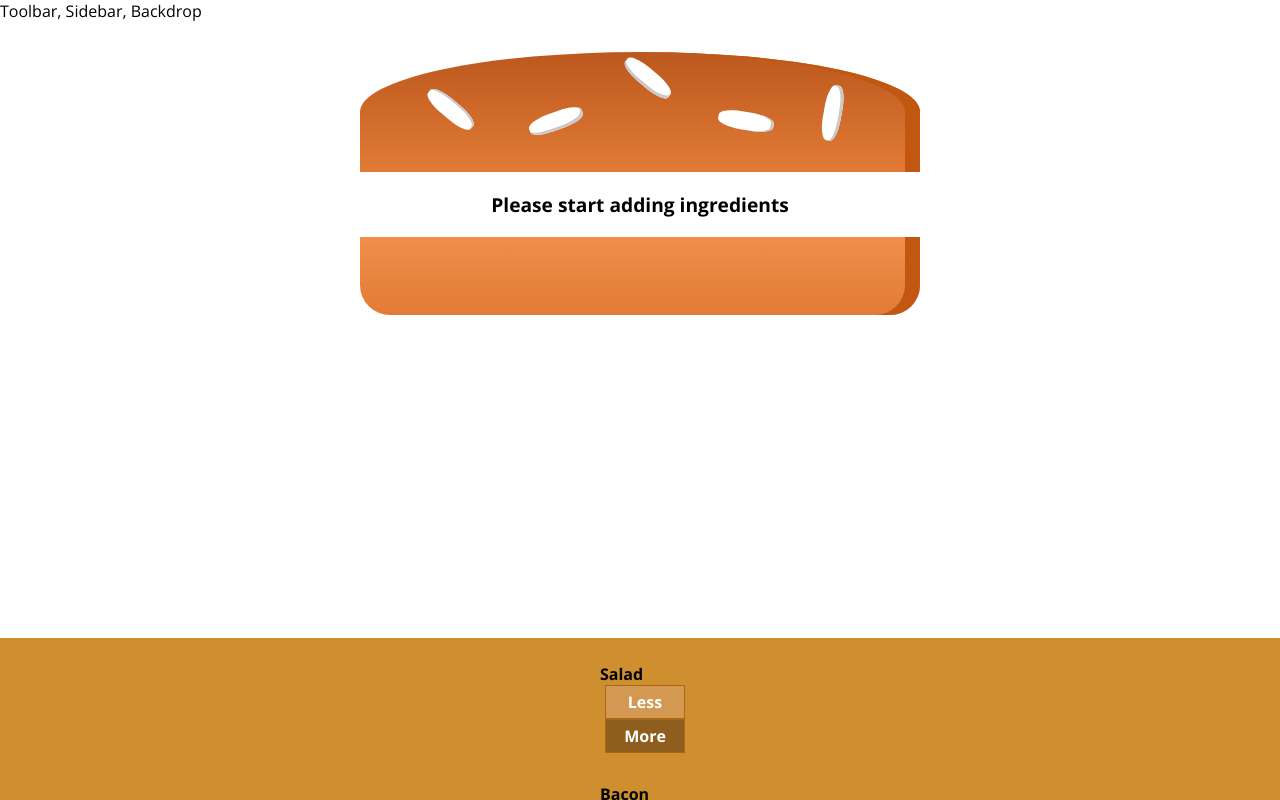
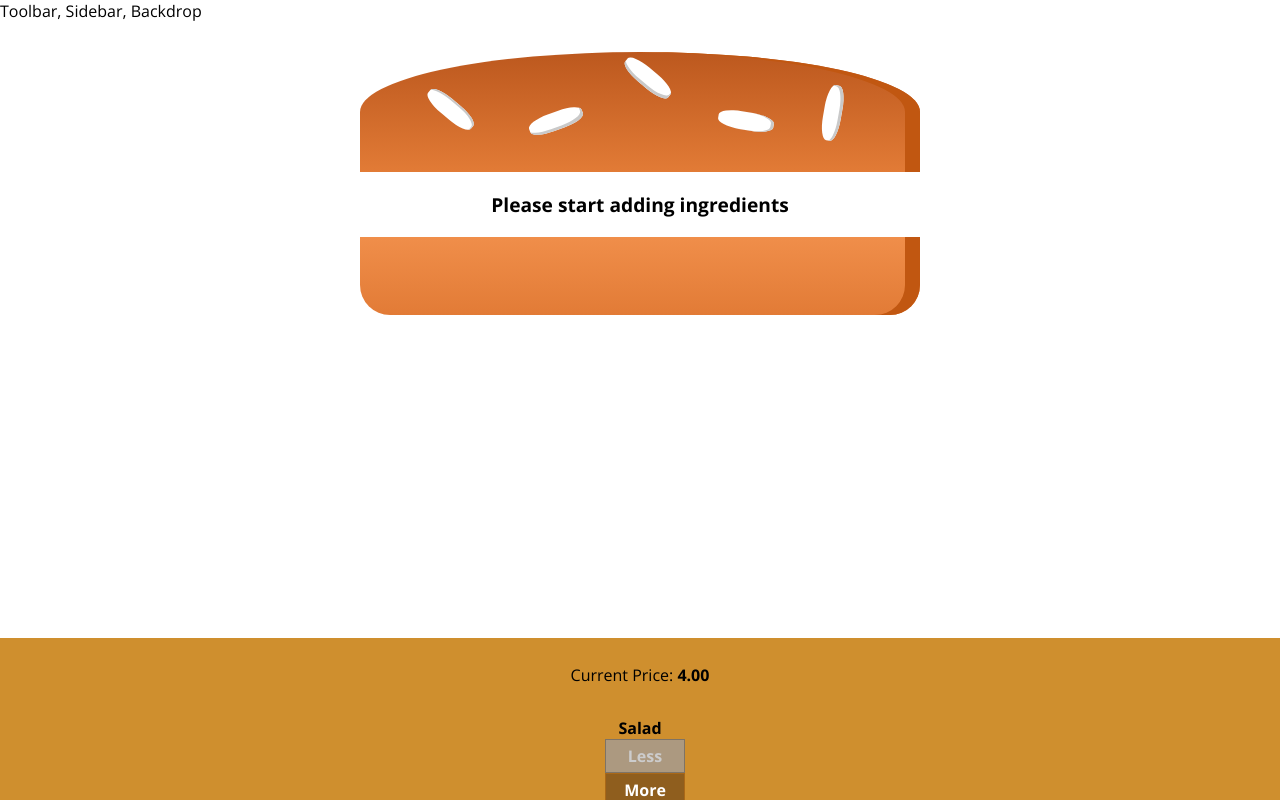
Before and after one commit to KaranVyas145/burger-builder, a React app: page / in a window 1280 px wide. Shown: the top 800 px of the page. Built offline with nearby package versions, Linux system fonts and the light colour scheme.

Commit message:
display and updated prices

```diff
--- a/src/components/Burger/BuildControls/BuildControl/BuildControl.js
+++ b/src/components/Burger/BuildControls/BuildControl/BuildControl.js
@@ -5,8 +5,10 @@
     <div className={classes.BuildControl}>
         <div className={classes.Label}>
             {props.label}
-            <button className={classes.Less}>Less</button>
-            <button className={classes.More}>More</button>
+            <button className={classes.Less} onClick={props.removed} disabled={props.disabled}>Less</button>
+            <button className={classes.More}
+            onClick={props.added}
+            >More</button>
         </div>
     </div>
 );
--- a/src/components/Burger/BuildControls/BuildControls.css
+++ b/src/components/Burger/BuildControls/BuildControls.css
@@ -7,6 +7,7 @@
     box-shadow: 0 2px 1px #ccc;
     margin: auto;
     padding: 10px 0;
+    text-align: center;
 }
 
 .OrderButton {
--- a/src/components/Burger/BuildControls/BuildControls.js
+++ b/src/components/Burger/BuildControls/BuildControls.js
@@ -10,10 +10,16 @@
 ];
 
 
-const buildControls = ()=>(
+const buildControls = (props)=>(
     <div className={classes.BuildControls}>
+        <p>Current Price: <strong>{props.price.toFixed(2)}</strong></p>
         {controls.map(ctrl=>(
-            <BuildControl key={ctrl.label} label={ctrl.label}/>
+            <BuildControl
+             key={ctrl.label}
+             label={ctrl.label}
+             added={()=>props.ingredientAdded(ctrl.type)}
+             removed={()=>props.ingredientRemoved(ctrl.type)}
+             disabled={props.disabled[ctrl.type]}/>
         ))}
     </div>
 );
--- a/src/containers/BurgerBuilder/BurgerBuilder.js
+++ b/src/containers/BurgerBuilder/BurgerBuilder.js
@@ -2,6 +2,13 @@
 import Aux from "../../hoc/Aux";
 import Burger from "../../components/Burger/Burger";
 import BuildControls from "../../components/Burger/BuildControls/BuildControls";
+
+const INGREDIENT_PRICES = {
+  salad: 0.5,
+  cheese: 0.4,
+  meat: 1.3,
+  bacon: 0.7,
+};
 
 class BurgerBuilder extends Component {
   // constructor(props){
@@ -16,13 +23,54 @@
       cheese: 0,
       meat: 0,
     },
+    totalPrice: 4,
+  };
+
+  addIngredientHandler = (type) => {
+    const oldCount = this.state.ingredients[type];
+    const updatedCounted = oldCount + 1;
+    const updatedIngredients = {
+      ...this.state.ingredients,
+    };
+    updatedIngredients[type] = updatedCounted;
+    const priceAddition = INGREDIENT_PRICES[type];
+    const oldPrice = this.state.totalPrice;
+    const newPrice= oldPrice+priceAddition;
+    this.setState({totalPrice: newPrice, ingredients: updatedIngredients})
+  };
+
+  removeIngredientHandler = (type) => {
+    const oldCount = this.state.ingredients[type];
+    if(oldCount<=0){
+        return;
+    }
+    const updatedCounted = oldCount - 1;
+    const updatedIngredients = {
+      ...this.state.ingredients,
+    };
+    updatedIngredients[type] = updatedCounted;
+    const priceDeduction = INGREDIENT_PRICES[type];
+    const oldPrice = this.state.totalPrice;
+    const newPrice= oldPrice-priceDeduction;
+    this.setState({totalPrice: newPrice, ingredients: updatedIngredients})
   };
 
   render() {
+      const disableInfo ={
+          ...this.state.ingredients
+      }
+      for(let key in disableInfo){
+          disableInfo[key]= disableInfo[key]<=0
+      }
     return (
       <Aux>
         <Burger ingredients={this.state.ingredients} />
-        <BuildControls/>
+        <BuildControls
+        ingredientAdded={this.addIngredientHandler}
+        ingredientRemoved={this.removeIngredientHandler}
+        disabled={disableInfo}
+        price={this.state.totalPrice}
+        />
       </Aux>
     );
   }
```
